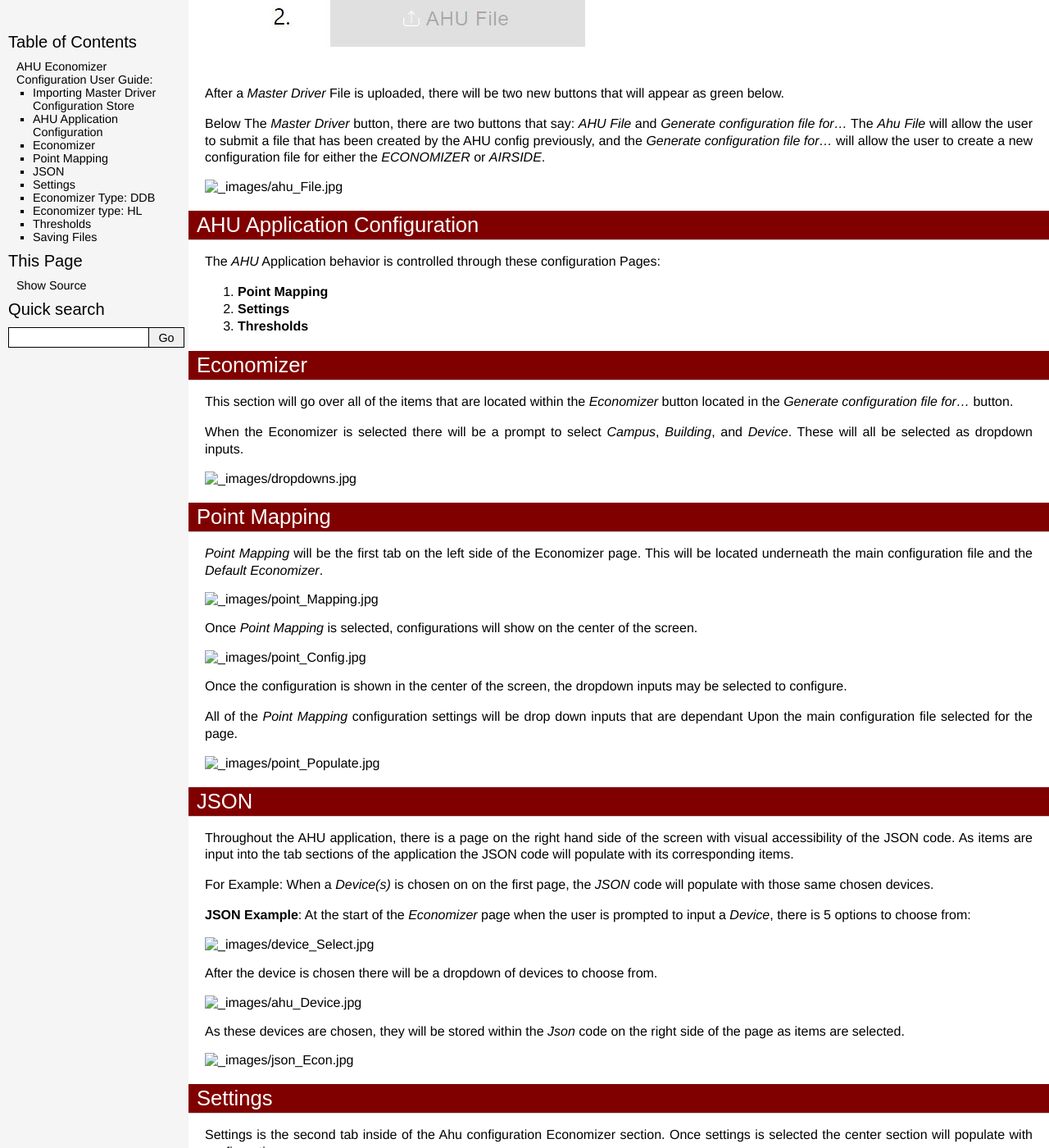
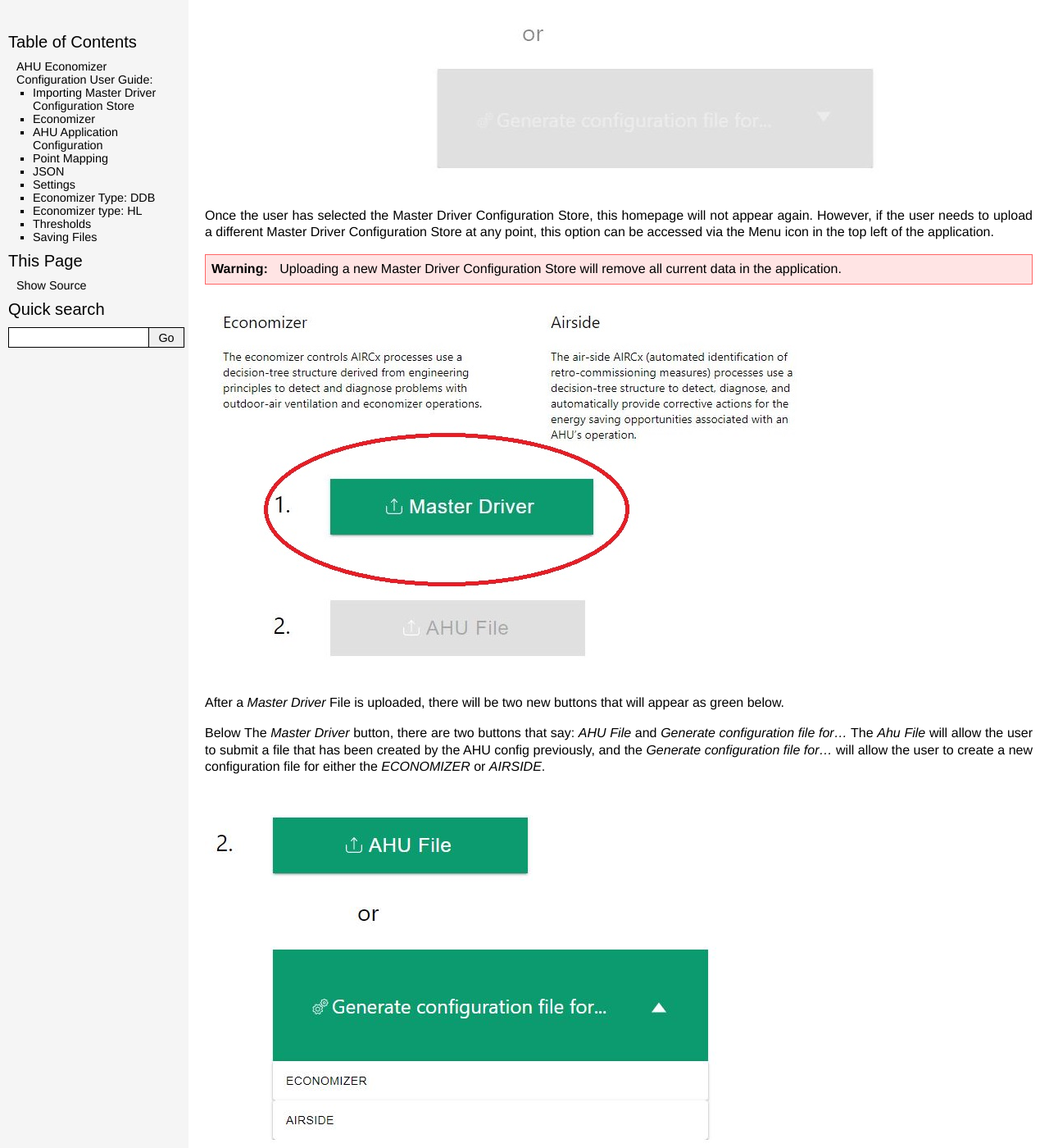
Before and after one commit to warw511/Readthedocs-AHU, a Sphinx documentation site: the page built from docs/source/index.rst, in a window 1280 px wide and 1400 px high, scrolled down 728 px. Shown: the whole window at 82% size. Built offline with Sphinx 7.4.7, drawn with Linux system fonts in a browser that asks for light colours; some of the changed text lies outside the part shown.

Commit message:
test for images

```diff
--- a/docs/source/index.rst
+++ b/docs/source/index.rst
@@ -11,7 +11,7 @@
 *******************************************
 At the initial homepage, the user will be prompted to upload the **Master Driver** file. Values within the Master Driver Configuration Store will be parsed to provide options for Campus, Buidling, Device and Points throughout the application.
 
-.. image:: _images/ahu_Frontpage.jpg
+.. image:: _images/ahu_Frontpage.JPG
 
 Once the user has selected the Master Driver Configuration Store, this homepage will not appear again. However, if the user needs to upload a different Master Driver Configuration Store at any point, this option can be accessed via the Menu icon in the top left of the application.
 
@@ -26,17 +26,7 @@
 *AHU File* and *Generate configuration file for...* The *Ahu File* will allow the user to submit a file that has been created by the AHU config
 previously, and the *Generate configuration file for...* will allow the user to create a new configuration file for either the *ECONOMIZER* or *AIRSIDE*.
 
-.. image:: _images/ahu_File.jpg
-
-AHU Application Configuration
-*****************************
-
-The *AHU* Application behavior is controlled through these
-configuration Pages:
-
-1.  **Point Mapping**
-2.  **Settings**
-3.  **Thresholds**
+.. image:: _images/ahu_File.JPG
 
 
 Economizer
```
Also changed, not shown: other parts of docs/source/index.rst (+13 -0 lines), docs/source/_images/save_As.JPG (deleted), docs/source/_images/save_Ascust.JPG (deleted).
